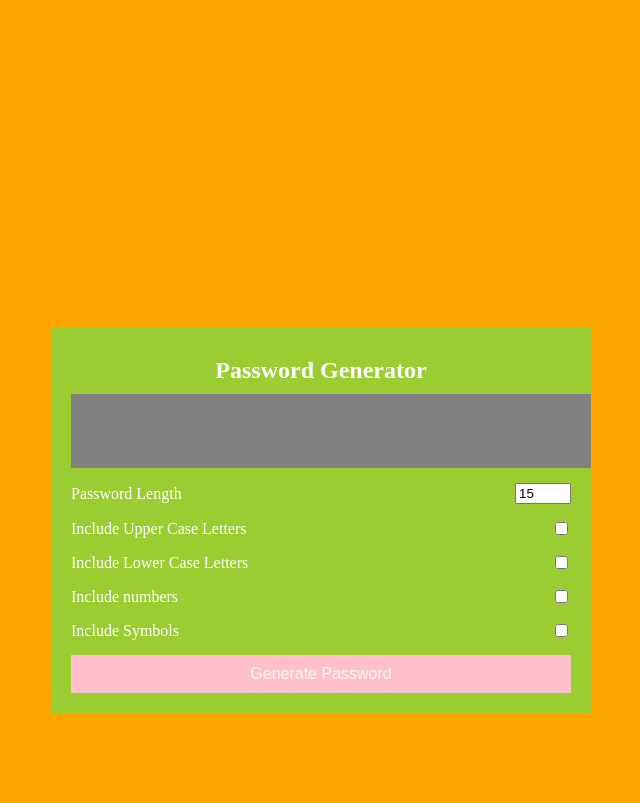
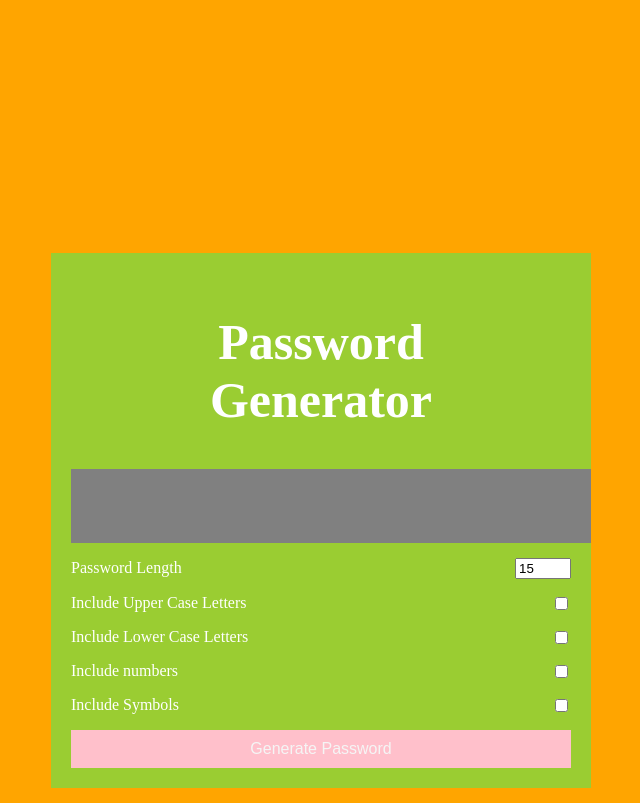
Before and after one commit to tasnim123/03_Password-Generator, a plain HTML site: page index.html in a window 1280 px wide. Shown: the part 13-816 px from the top of the page, without its empty margins (319-959 px from the left). Drawn offline with Linux system fonts and the light colour scheme; some icons are missing.

Commit message:
No change in JS due to functionality requirment. Final Push

```diff
--- a/style.css
+++ b/style.css
@@ -12,8 +12,9 @@ body {
 }
 
 h2 {
-  margin: 10px 30px;
+  margin: 40px 30px;
   text-align: center;
+  font-size: 50px;
 }
 
 .container {
```
